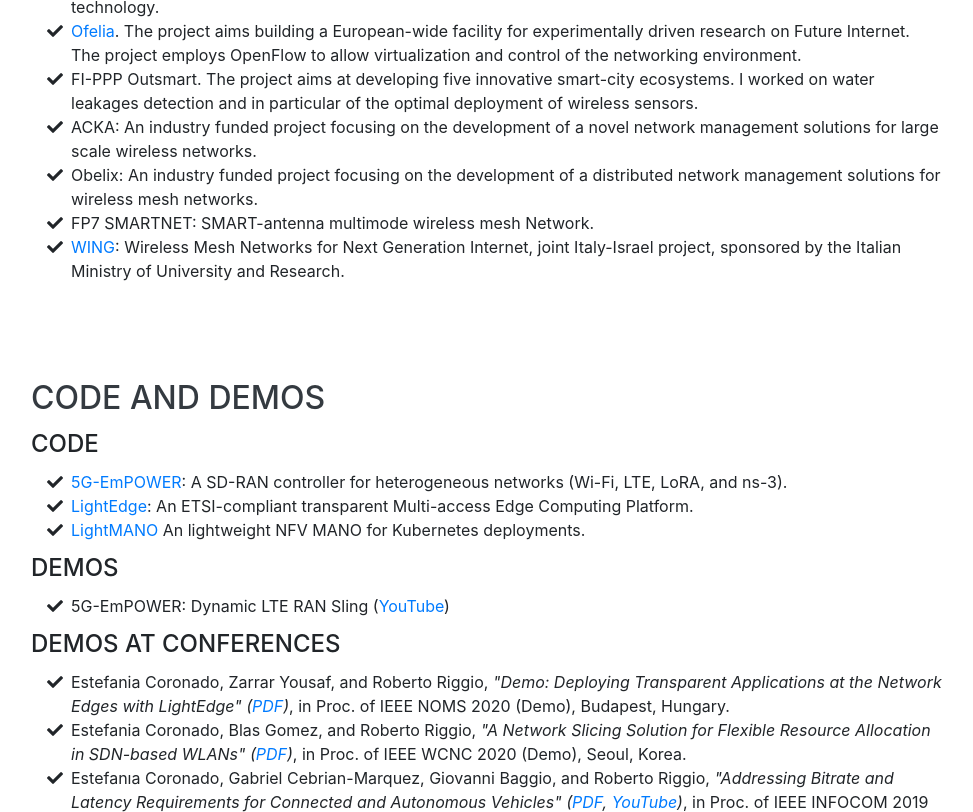
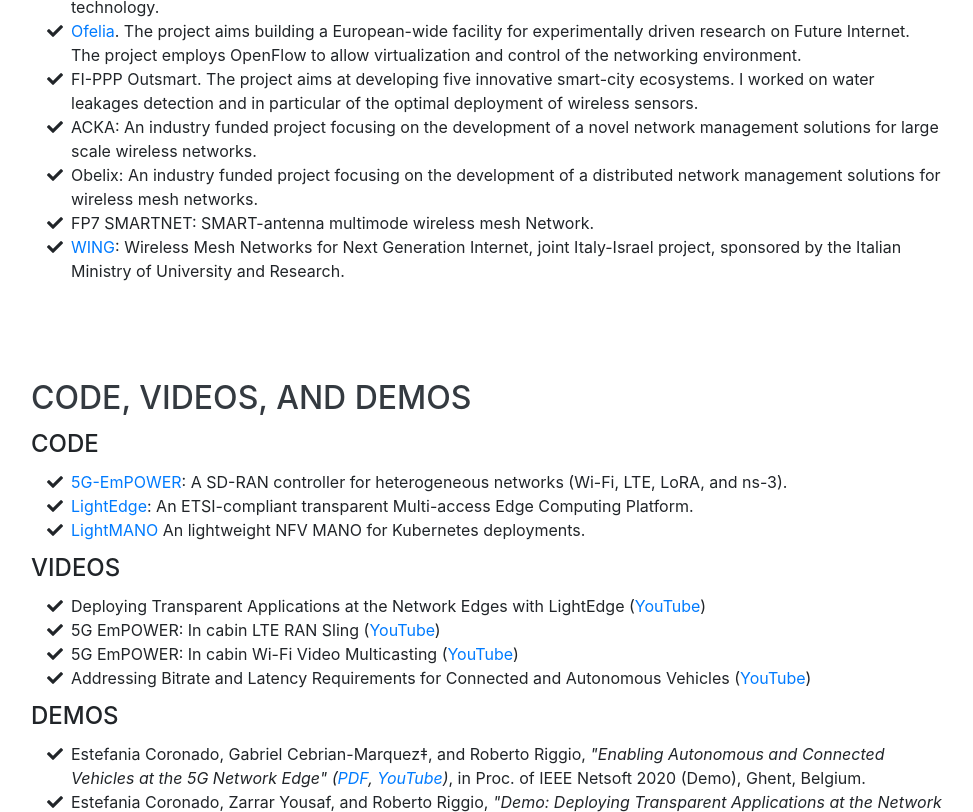
Before and after one commit to rriggio/rriggio.github.io, a website with bundled scripts: page index.html in a window 1280 px wide. Shown: the part 11188-12000 px from the top of the page, without its empty margins (289-1262 px from the left). Built offline with nearby package versions, Linux system fonts and the light colour scheme; a web font is replaced by a local one.

Commit message:
Update index.html

```diff
--- a/index.html
+++ b/index.html
@@ -558,7 +558,7 @@
 
     <section class="resume-section p-3 p-lg-5 d-flex align-items-center" id="code">
       <div class="w-100">
-        <h2 class="mb-2">Code and Demos</h2>
+        <h2 class="mb-2">Code, Videos, and Demos</h2>
 
         <div class="subheading mb-2">Code</div>
 
@@ -572,17 +572,25 @@
 
         </ul>
 
+        <div class="subheading mt-2 mb-2">Videos</div>
+
+        <ul class="fa-ul mb-0">
+
+            <li><i class="fa-li fa fa-check"></i>Deploying Transparent Applications at the Network Edges with LightEdge (<a href="https://www.youtube.com/watch?v=waIm8plzBcM&t=">YouTube</a>)</li>
+
+            <li><i class="fa-li fa fa-check"></i>5G EmPOWER: In cabin LTE RAN Sling (<a href="https://www.youtube.com/watch?v=-LBWkVSiaxw&t=">YouTube</a>)</li>
+
+            <li><i class="fa-li fa fa-check"></i>5G EmPOWER: In cabin Wi-Fi Video Multicasting (<a href="https://www.youtube.com/watch?v=wJNqVJIfO4E&t=">YouTube</a>)</li>
+
+            <li><i class="fa-li fa fa-check"></i>Addressing Bitrate and Latency Requirements for Connected and Autonomous Vehicles (<a href="https://www.youtube.com/watch?v=ZK08eYVMRzg">YouTube</a>)</li>
+
+        </ul>
+
         <div class="subheading mt-2 mb-2">Demos</div>
 
         <ul class="fa-ul mb-0">
 
-            <li><i class="fa-li fa fa-check"></i>5G-EmPOWER: Dynamic LTE RAN Sling (<a href="https://www.youtube.com/watch?v=m9naJCuT0-I">YouTube</a>)</li>
-
-        </ul>
-
-        <div class="subheading mt-2 mb-2">Demos at Conferences</div>
-
-        <ul class="fa-ul mb-0">
+            <li><i class="fa-li fa fa-check"></i>Estefania Coronado, Gabriel Cebrian-Marquez‡, and Roberto Riggio, <em>"Enabling Autonomous and Connected Vehicles at the 5G Network Edge" (<a href="/papers/netsoft2020_demo.pdf">PDF</a>, <a href="https://www.youtube.com/watch?v=ZK08eYVMR">YouTube</a>)</em>, in Proc. of IEEE Netsoft 2020 (Demo), Ghent, Belgium.</li>
 
             <li><i class="fa-li fa fa-check"></i>Estefania Coronado, Zarrar Yousaf, and Roberto Riggio, <em>"Demo: Deploying Transparent Applications at the Network Edges with LightEdge" (<a href="/papers/noms2020_demo.pdf">PDF</a>)</em>, in Proc. of IEEE NOMS 2020 (Demo), Budapest, Hungary.</li>
 
@@ -594,7 +602,7 @@
 
             <li><i class="fa-li fa fa-check"></i>Tejas Subramanya, Leonardo Goratti, Shah Nawaz Khan, Emmanouil Kafetzakis, Ioannis Giannoulakis, Roberto Riggio, <em>"SDEC: A Platform for Software Defined Mobile Edge Computing Research and Experimentation" (<a href="/papers/nfvsdn2017_demo.pdf">PDF</a>)</em>, in Proc. of IEEE NFV-SDN 2017 (Demo), Berlin, Germany.</li>
 
-            <li><i class="fa-li fa fa-check"></i>Estefania Coronado and Roberto Riggio, <em>"SDN@Play as a strategy to enhance the multicast delivery rate in WLANs" (<a href="/papers/ccnc2017_demo.pdf">PDF</a>, <a href="https://www.youtube.com/watch?v=EWOheEORWGI&t=17s">YouTube</a>)</em>, in Proc. of IEEE CCNC 2017 (Demo), Las Vegas, NV, USA.</li>
+            <li><i class="fa-li fa fa-check"></i>Estefania Coronado and Roberto Riggio, <em>"SDN@Play as a strategy to enhance the multicast delivery rate in WLANs" (<a href="/papers/ccnc2017_demo.pdf">PDF</a>, <a href="https://www.youtube.com/watch?v=wJNqVJIfO4E&t=">YouTube</a>)</em>, in Proc. of IEEE CCNC 2017 (Demo), Las Vegas, NV, USA.</li>
 
             <li><i class="fa-li fa fa-check"></i>Giovanni Baggio, Antonio Francescon, Riccardo Fedrizzi, <em>"Multi–domain Service Orchestration with X-MANO" (<a href="/papers/netsoft2017_demo.pdf">PDF</a>)</em>, in Proc. of IEEE NetSoft 2017 (Demo), Bologna, Italy</li>
 
```
